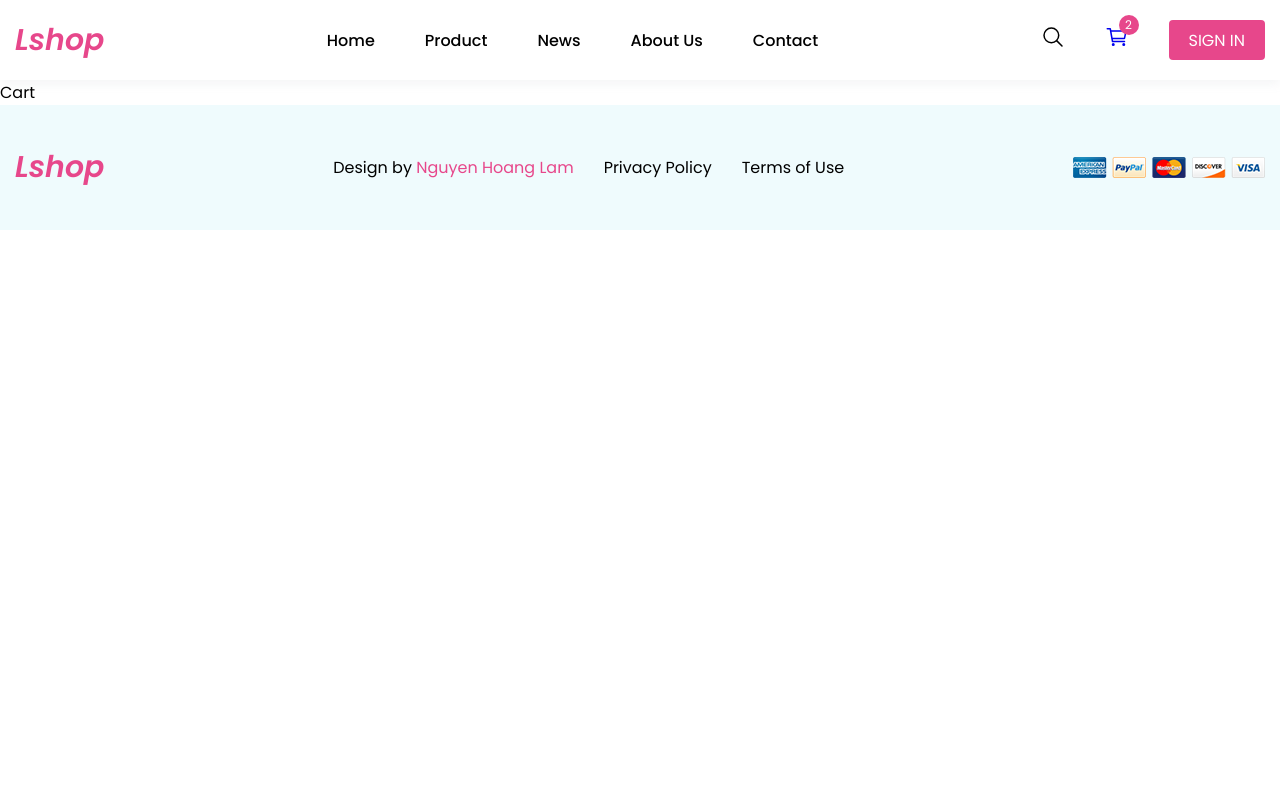
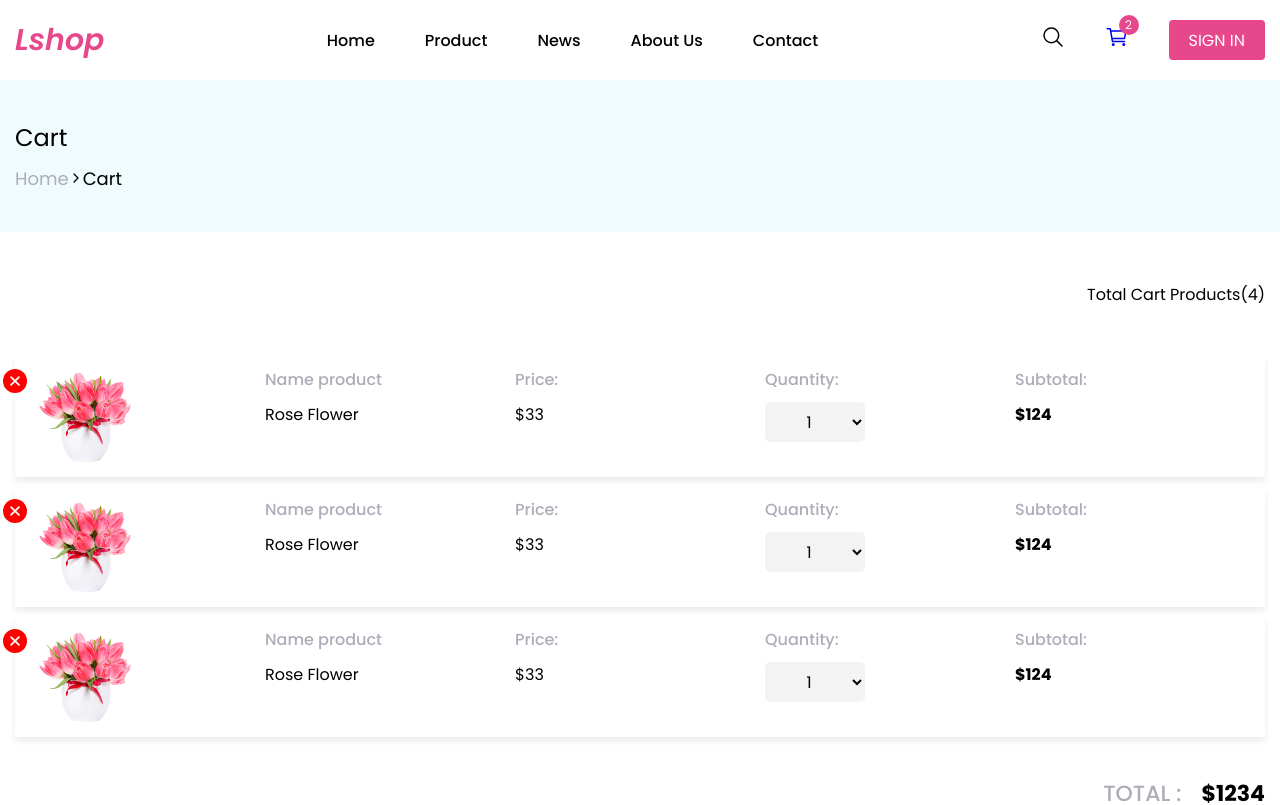
Before and after one commit to lamhoang1256/flower-shopping, a React (Create React App) app: page /cart in a window 1280 px wide. Shown: the top 805 px of the page. Built offline with nearby package versions, Linux system fonts and the light colour scheme.

Commit message:
completed Cart page

```diff
--- a/src/App.js
+++ b/src/App.js
@@ -1,15 +1,16 @@
 import { BrowserRouter as Router, Routes, Route } from "react-router-dom";
+import { Header } from "./Components/Header/Header";
 import { Home } from "./Pages/Home/Home";
 import { Login } from "./Pages/Auth/Login";
 import { Register } from "./Pages/Auth/Register";
 import { Product } from "./Pages/Product/Product";
 import { Detail } from "./Pages/Detail/Detail";
 import { Cart } from "./Pages/Cart/Cart";
+import { Checkout } from "./Pages/Checkout/Checkout";
 import { Profile } from "./Pages/Profile/Profile";
-import { Header } from "./Components/Header/Header";
+import { Footer } from "./Components/Footer/Footer";
 
 import "./Sass/app.scss";
-import { Footer } from "./Components/Footer/Footer";
 
 function App() {
   return (
@@ -24,6 +25,7 @@ function App() {
         <Route path='/product' element={<Product></Product>} exact></Route>
         <Route path='/cart' element={<Cart></Cart>} exact></Route>
         <Route path='/profile' element={<Profile></Profile>} exact></Route>
+        <Route path='/checkout' element={<Checkout></Checkout>} exact></Route>
       </Routes>
       <Footer></Footer>
     </Router>
--- /dev/null
+++ b/src/Components/Breadcrumb/Breadcrumb.jsx
@@ -0,0 +1,19 @@
+import React from "react";
+import "./breadcrumb.scss";
+
+export const Breadcrumb = ({ page, path }) => {
+  return (
+    <div className='breadcrumb'>
+      <div className='container'>
+        <div className='breadcrumb__page'>{page}</div>
+        <div className='breadcrumb__path'>
+          <div className='text-gray'>Home</div>
+          <div>
+            <ion-icon name='chevron-forward-outline'></ion-icon>
+          </div>
+          {path}
+        </div>
+      </div>
+    </div>
+  );
+};
--- /dev/null
+++ b/src/Components/Breadcrumb/breadcrumb.scss
@@ -0,0 +1,17 @@
+@import "../../Sass/variable";
+.breadcrumb {
+  padding: 40px 0;
+  background-color: $sky-color;
+  &__page {
+    font-size: 2.4rem;
+    margin-bottom: 10px;
+  }
+  &__path {
+    display: flex;
+    align-items: center;
+    font-size: 1.8rem;
+    ion-icon {
+      font-size: 1.4rem;
+    }
+  }
+}
--- a/src/Pages/Cart/Cart.jsx
+++ b/src/Pages/Cart/Cart.jsx
@@ -1,5 +1,120 @@
 import React from "react";
+import { Link } from "react-router-dom";
+import { Breadcrumb } from "../../Components/Breadcrumb/Breadcrumb";
+import "./cart.scss";
 
 export const Cart = () => {
-  return <div>Cart</div>;
+  return (
+    <div className='cart'>
+      {/* CART - BREADCRUMB */}
+      <Breadcrumb page={"Cart"} path={"Cart"}></Breadcrumb>
+      {/* CART - MAIN */}
+      <div className='container'>
+        <div className='cart__container'>
+          <div className='cart__total'>Total Cart Products(4)</div>
+          {/* CART - LIST */}
+          <div className='cart__list'>
+            <div className='cart__item'>
+              <div className='cart__remove'>
+                <ion-icon name='close'></ion-icon>
+              </div>
+              <div className='cart__image'>
+                <img src='./assets/images/img-1.jpg' alt='' />
+              </div>
+              <div className='cart__name'>
+                <p className='cart__label'>Name product</p>
+                <p>Rose Flower</p>
+              </div>
+              <div className='cart__price'>
+                <p className='cart__label'>Price:</p>
+                <p>$33</p>
+              </div>
+              <div className='cart__quantity'>
+                <p className='cart__label'>Quantity:</p>
+                <select name='quantity' className='detail__quantity-select'>
+                  <option value='1'>1</option>
+                  <option value='2'>2</option>
+                  <option value='3'>3</option>
+                </select>
+              </div>
+              <div className='cart__subtotal'>
+                <p className='cart__label'>Subtotal:</p>
+                <h4>$124</h4>
+              </div>
+            </div>
+            <div className='cart__item'>
+              <div className='cart__remove'>
+                <ion-icon name='close'></ion-icon>
+              </div>
+              <div className='cart__image'>
+                <img src='./assets/images/img-1.jpg' alt='' />
+              </div>
+              <div className='cart__name'>
+                <p className='cart__label'>Name product</p>
+                <p>Rose Flower</p>
+              </div>
+              <div className='cart__price'>
+                <p className='cart__label'>Price:</p>
+                <p>$33</p>
+              </div>
+              <div className='cart__quantity'>
+                <p className='cart__label'>Quantity:</p>
+                <select name='quantity' className='detail__quantity-select'>
+                  <option value='1'>1</option>
+                  <option value='2'>2</option>
+                  <option value='3'>3</option>
+                </select>
+              </div>
+              <div className='cart__subtotal'>
+                <p className='cart__label'>Subtotal:</p>
+                <h4>$124</h4>
+              </div>
+            </div>
+            <div className='cart__item'>
+              <div className='cart__remove'>
+                <ion-icon name='close'></ion-icon>
+              </div>
+              <div className='cart__image'>
+                <img src='./assets/images/img-1.jpg' alt='' />
+              </div>
+              <div className='cart__name'>
+                <p className='cart__label'>Name product</p>
+                <p>Rose Flower</p>
+              </div>
+              <div className='cart__price'>
+                <p className='cart__label'>Price:</p>
+                <p>$33</p>
+              </div>
+              <div className='cart__quantity'>
+                <p className='cart__label'>Quantity:</p>
+                <select name='quantity' className='detail__quantity-select'>
+                  <option value='1'>1</option>
+                  <option value='2'>2</option>
+                  <option value='3'>3</option>
+                </select>
+              </div>
+              <div className='cart__subtotal'>
+                <p className='cart__label'>Subtotal:</p>
+                <h4>$124</h4>
+              </div>
+            </div>
+          </div>
+          {/* CART - TOTAL */}
+          <div className='cart__total'>
+            <p>TOTAL :</p>
+            <h3>$1234</h3>
+          </div>
+          {/* CART - ACTION */}
+          <div className='cart__action'>
+            <Link to='/product'>
+              <button className='button button__sky'>Shop more</button>
+            </Link>
+            <Link to='/checkout'>
+              <button className='button button__primary'>Checkout</button>
+            </Link>
+          </div>
+        </div>
+      </div>
+    </div>
+  );
 };
--- /dev/null
+++ b/src/Pages/Cart/cart.scss
@@ -0,0 +1,85 @@
+@import "../../Sass/variable";
+.cart {
+  &__container {
+    min-height: 600px;
+    padding: 30px 0 40px;
+  }
+  &__list {
+    padding: 20px 0;
+  }
+  &__item {
+    position: relative;
+    display: grid;
+    grid-template-columns: repeat(5, 1fr);
+    grid-gap: 0;
+    padding: 10px 0;
+    margin-top: 10px;
+    box-shadow: rgba(149, 157, 165, 0.2) 0px 4px 6px;
+    // border-bottom: 1px solid $gray-light;
+  }
+  &__name,
+  &__price,
+  &__image,
+  &__quantity,
+  &__subtotal {
+    // display: flex;
+    flex-direction: column;
+    justify-content: center;
+  }
+  &__name {
+    &-content {
+      text-overflow: ellipsis;
+      overflow: hidden;
+      white-space: nowrap;
+      max-width: 200px;
+    }
+  }
+  &__image {
+    padding-left: 20px;
+    img {
+      width: 100px;
+      height: 100px;
+      border-radius: 8px;
+    }
+  }
+  &__label {
+    margin-bottom: 10px;
+    color: $gray-dark;
+    font-weight: 500;
+  }
+  &__remove {
+    position: absolute;
+    top: 12px;
+    left: -12px;
+    width: 24px;
+    height: 24px;
+    color: #fff;
+    background-color: red;
+    border-radius: 100rem;
+    font-size: 1.8rem;
+    display: flex;
+    justify-content: center;
+    align-items: center;
+    cursor: pointer;
+  }
+  &__total {
+    display: flex;
+    justify-content: flex-end;
+    align-items: center;
+    padding: 20px 0;
+    gap: 20px;
+    p {
+      font-weight: 500;
+      font-size: 2.2rem;
+      color: $gray-dark;
+    }
+    h3 {
+      font-size: 2.2rem;
+    }
+  }
+  &__action {
+    display: flex;
+    justify-content: flex-end;
+    gap: 20px;
+  }
+}
--- /dev/null
+++ b/src/Pages/Checkout/Checkout.jsx
@@ -0,0 +1,6 @@
+import React from "react";
+import "./checkout.scss";
+
+export const Checkout = () => {
+  return <div>Checkout</div>;
+};
--- a/src/Pages/Product/Product.jsx
+++ b/src/Pages/Product/Product.jsx
@@ -1,22 +1,12 @@
 import React from "react";
+import { Breadcrumb } from "../../Components/Breadcrumb/Breadcrumb";
 import "./product.scss";
 
 export const Product = () => {
   return (
     <div className='product'>
       {/* PRODUCT - BREADCRUMB */}
-      <div className='breadcrumb'>
-        <div className='container'>
-          <div className='breadcrumb__page'>All Product</div>
-          <div className='breadcrumb__path'>
-            <div className='text-gray'>Home</div>
-            <div>
-              <ion-icon name='chevron-forward-outline'></ion-icon>
-            </div>
-            Product
-          </div>
-        </div>
-      </div>
+      <Breadcrumb page={"All Product"} path={"Product"}></Breadcrumb>
       <div className='container'>
         <div className='product__container'>
           {/* PRODUCT - MAIN */}
--- a/src/Sass/_base.scss
+++ b/src/Sass/_base.scss
@@ -11,19 +11,3 @@ body {
   padding: 0 15px;
   margin: 0 auto;
 }
-.breadcrumb {
-  padding: 40px 0;
-  background-color: $sky-color;
-  &__page {
-    font-size: 2.4rem;
-    margin-bottom: 10px;
-  }
-  &__path {
-    display: flex;
-    align-items: center;
-    font-size: 1.8rem;
-    ion-icon {
-      font-size: 1.4rem;
-    }
-  }
-}
--- a/src/Sass/_variable.scss
+++ b/src/Sass/_variable.scss
@@ -6,4 +6,4 @@ $purple-color: #c93fea;
 $yellow-color: #f2bc32;
 // Color for text
 $gray-dark: #adadb9;
-$gray-light: #f8f8f8;
+$gray-light: #d4d4d4;
```
Also changed, not shown: src/Pages/Checkout/checkout.scss (added).
